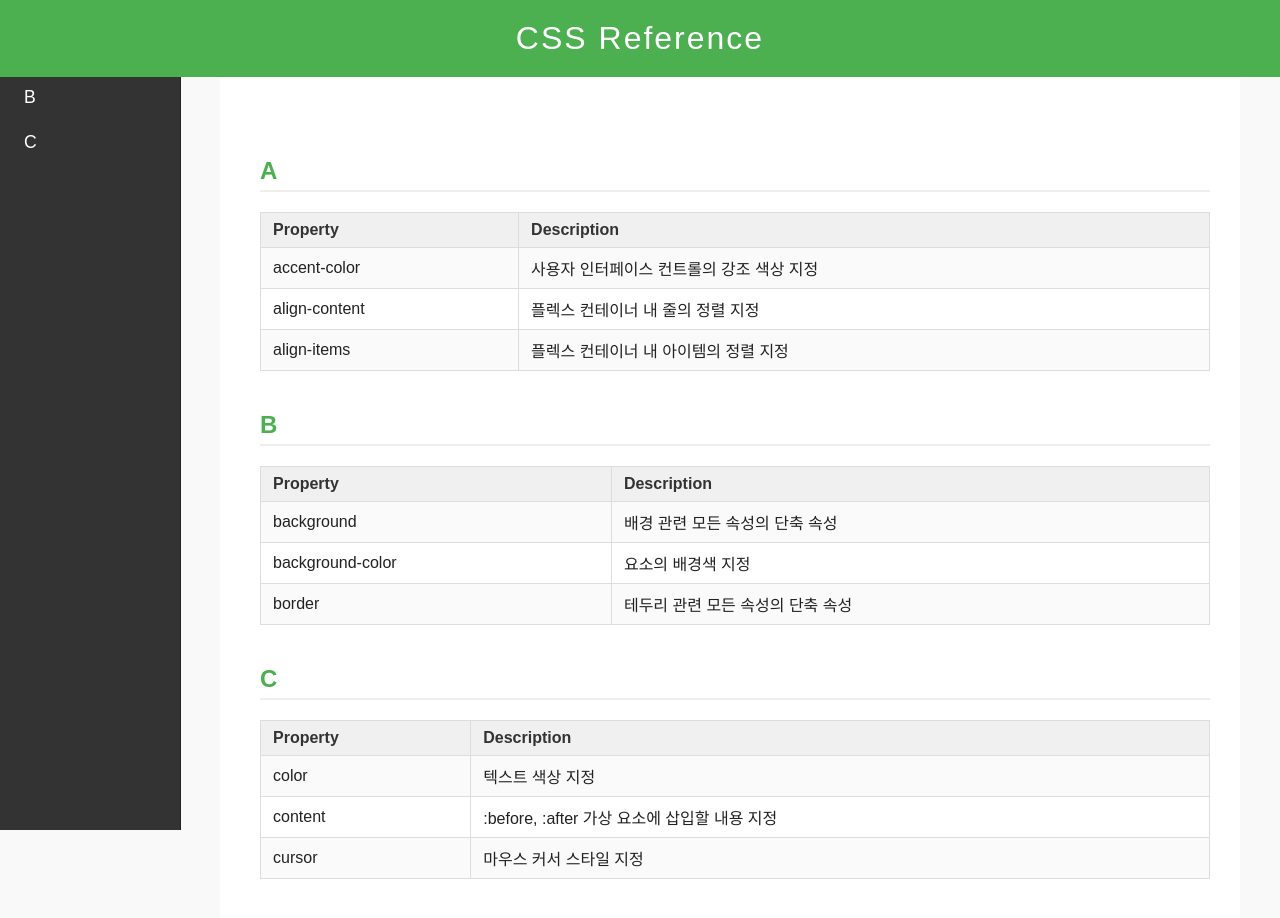
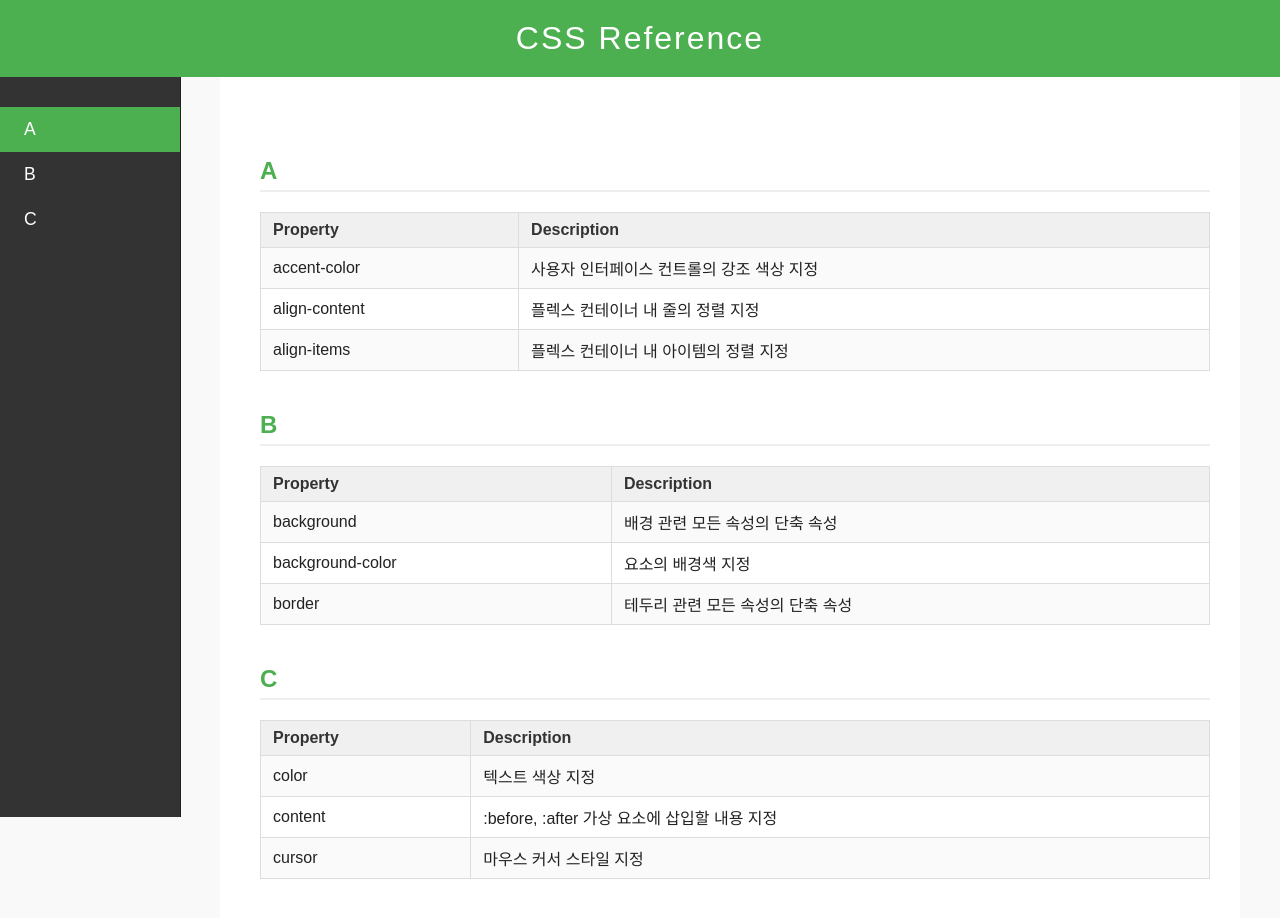
Before and after one commit to space-cap/html-study-blog, a plain HTML site: page index_2.html in a window 1280 px wide. Drawn offline with Linux system fonts and the light colour scheme.

Commit message:
Update index_2.html

```diff
--- a/index_2.html
+++ b/index_2.html
@@ -37,12 +37,14 @@
             background: #333;
             color: #fff;
             padding: 30px 0 0 0;
-            height: 100vh;
+            height: calc(100vh - 90px);
+            /* 높이도 맞춰줌 */
             position: fixed;
-            top: 0;
+            top: 90;
             left: 0;
             z-index: 999;
             border-right: 1px solid #222;
+
         }
 
         nav ul {
```
